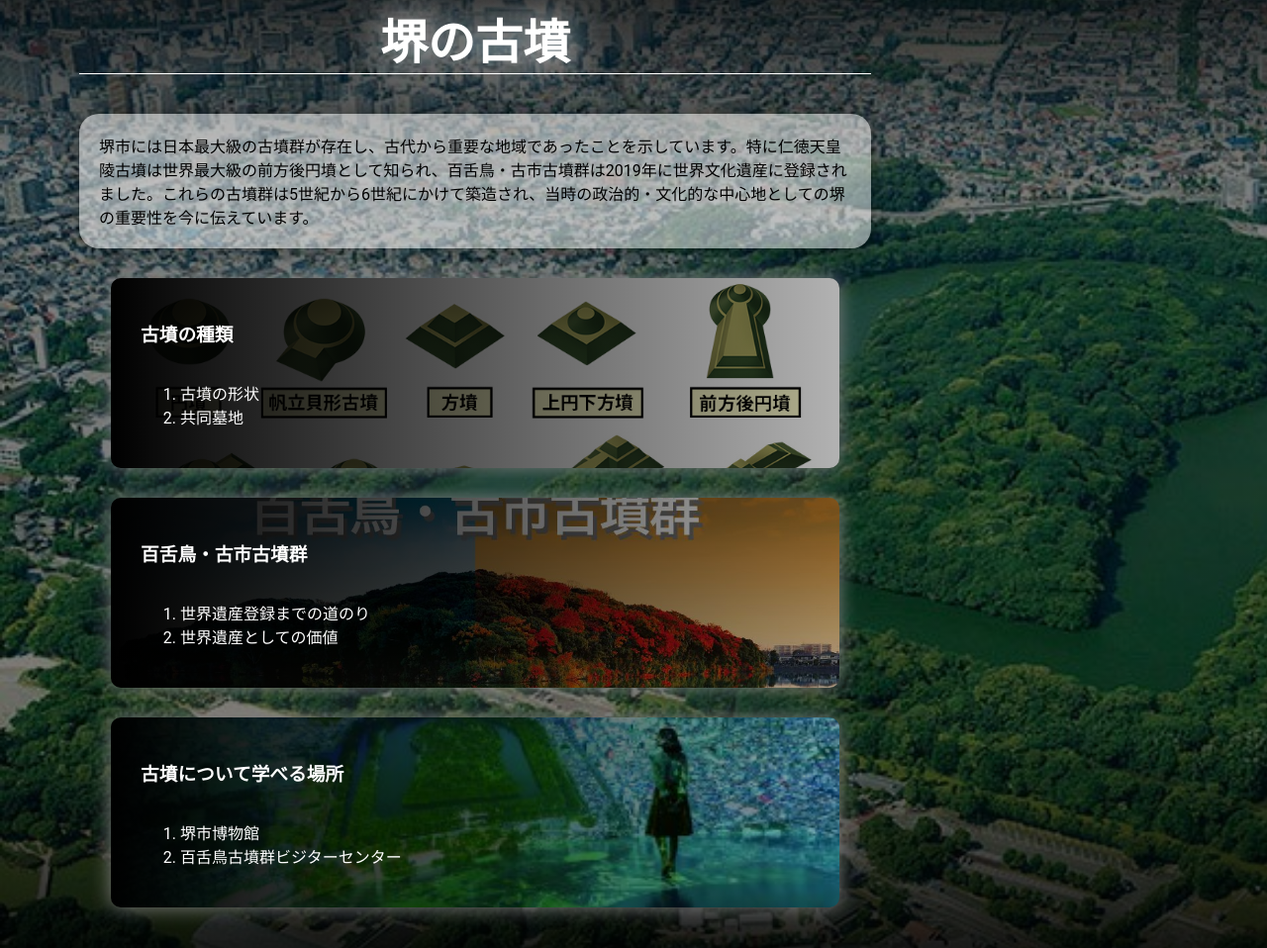
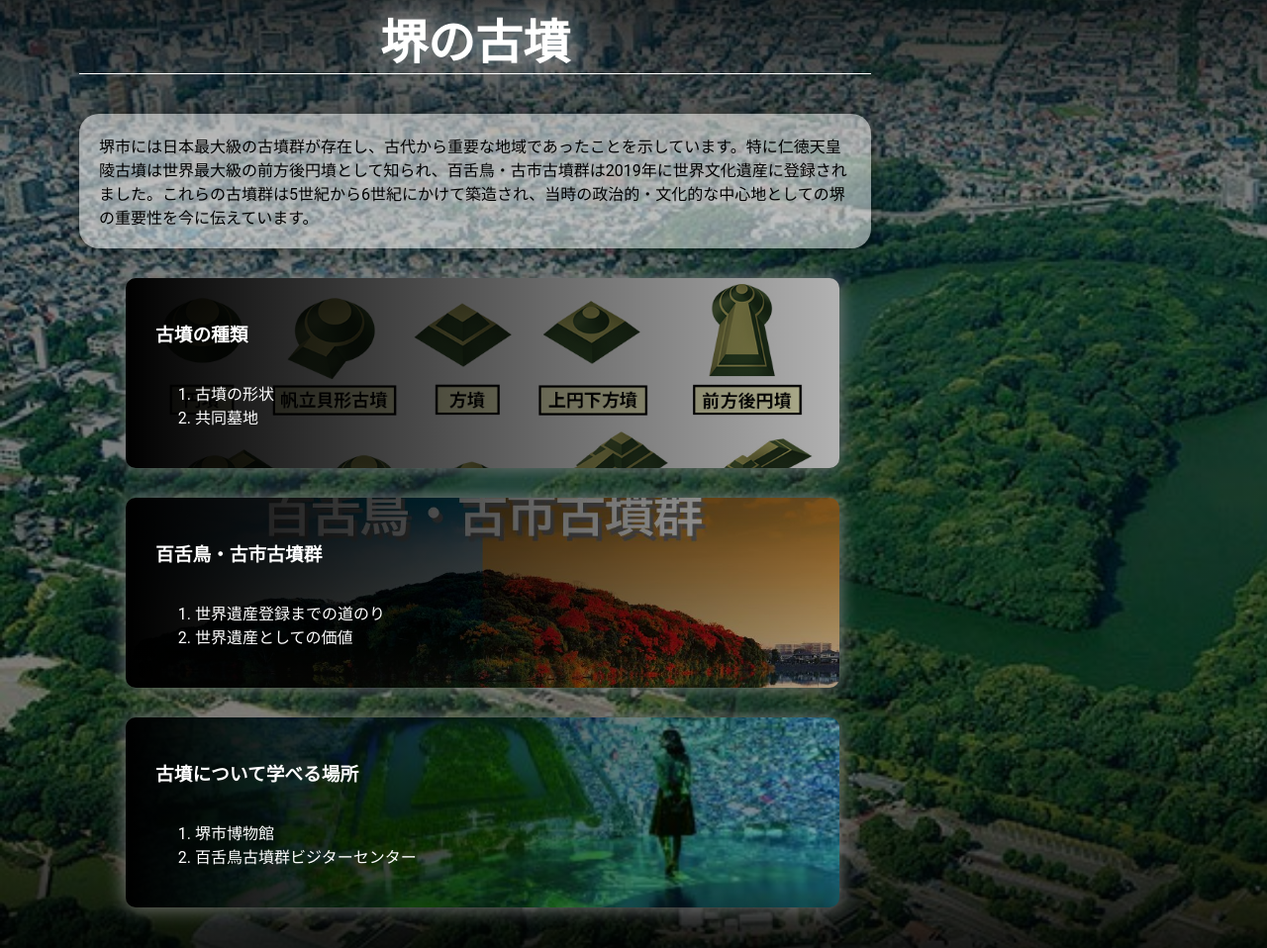
Before and after one commit to m-mahiro/sakai-promotion-site, a plain HTML site: page index.html in a window 1280 px wide. Shown: the part 1302-2260 px from the top of the page at 99% size. Drawn offline with Linux system fonts and the light colour scheme.

Commit message:
fix: margin autoだと、画面が小さい時にmarginがゼロになる。marginを15pxにした後、親要素を列方向のflexboxにすることで解決。

```diff
--- a/css/common.css
+++ b/css/common.css
@@ -51,6 +51,11 @@ h2 {
 	text-shadow: 0 0 40px white;
 }
 
+main {
+	display:  flex;
+	flex-direction: column;
+}
+
 /*------------------------------------------------------------------------------------- sectionのスタイル ---------*/
 
 section {
@@ -88,9 +93,10 @@ article {
 	box-shadow: 0 0 20px grey;
 	border-radius: 10px;
 	padding: 30px;
-	margin: 30px auto;
+	margin: 30px 15px;
 	color: black;
 	max-width: 60em;
+	align-self: center;
 }
 
 
```
